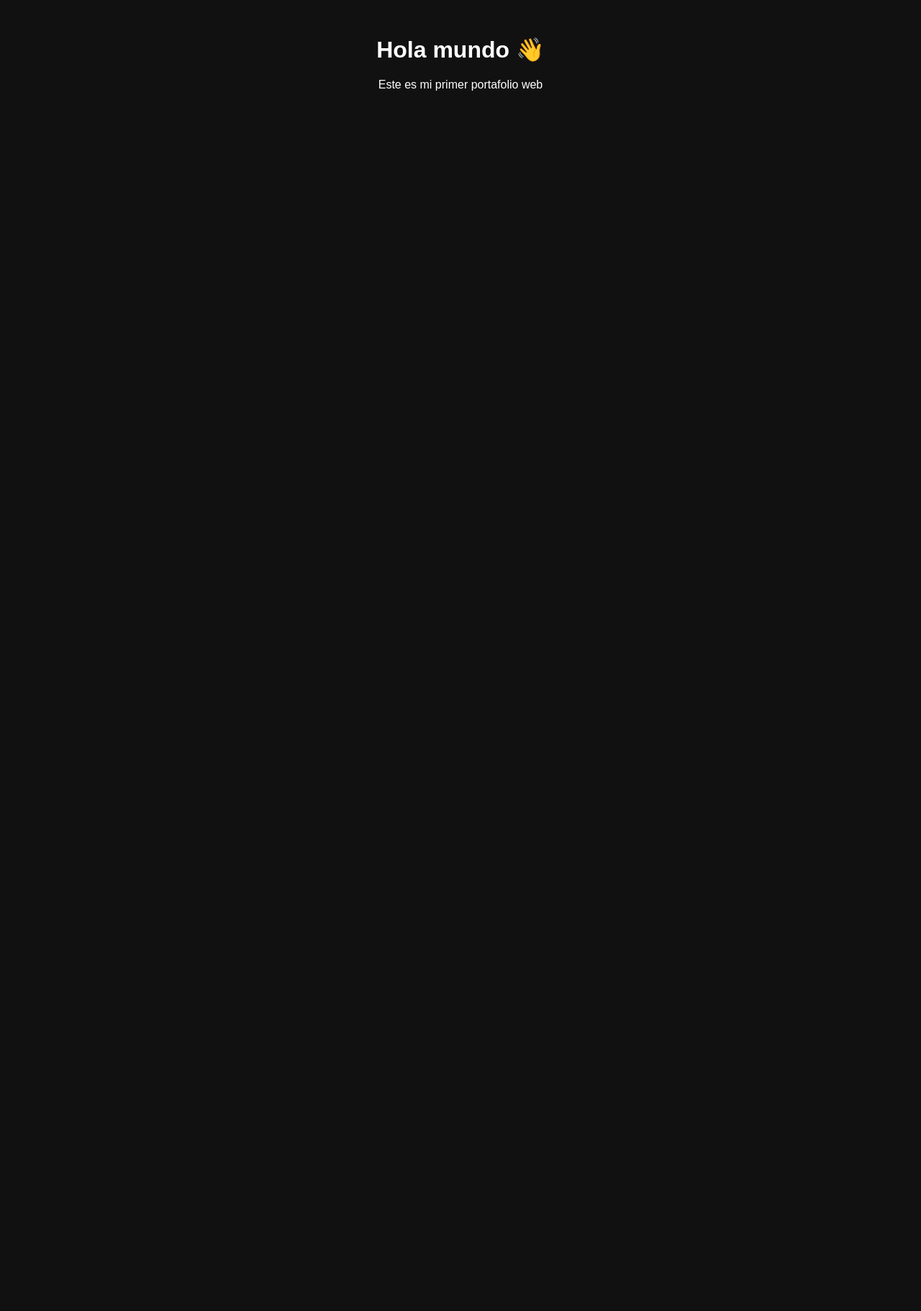
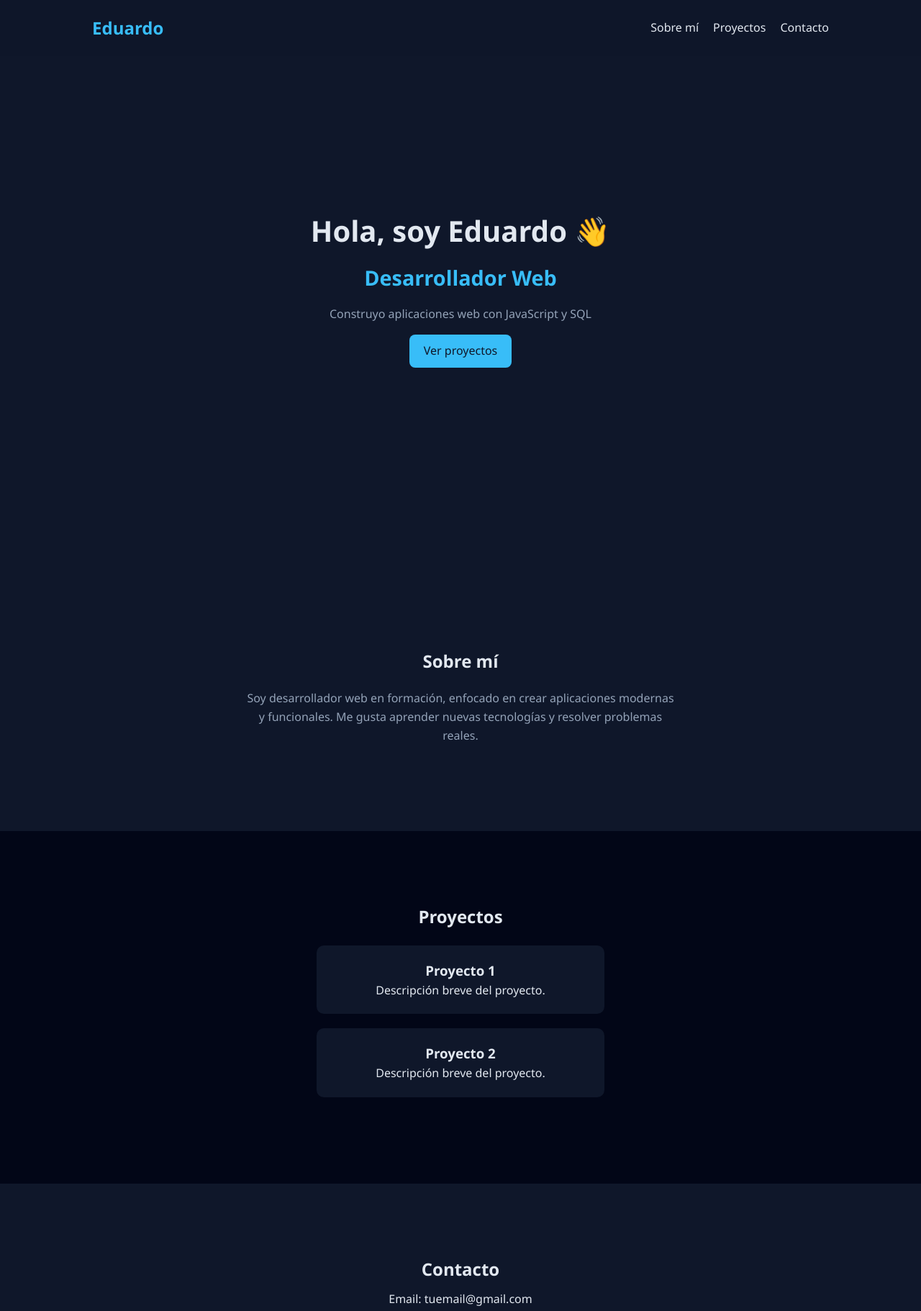
Before and after one commit to Eldelaltillo/Eldelaltillo.github.io, a plain HTML site: page index.html in a window 1280 px wide. Shown: the top 1822 px of the page at 72% size. Before the commit the page ends 800 px from the top, so only its background shows below. Drawn offline with Linux system fonts and the light colour scheme.

Commit message:
Agrego estructura completa del portafolio con CSS y JS

```diff
--- a/index.html
+++ b/index.html
@@ -2,13 +2,69 @@
 <html lang="es">
 <head>
   <meta charset="UTF-8">
-  <title>Mi Portafolio</title>
+  <meta name="viewport" content="width=device-width, initial-scale=1.0">
+  <title>Eduardo | Portafolio</title>
   <link rel="stylesheet" href="style.css">
 </head>
 <body>
 
-  <h1>Hola mundo 👋</h1>
-  <p>Este es mi primer portafolio web</p>
+  <!-- NAVBAR -->
+  <header>
+    <nav class="navbar">
+      <h1 class="logo">Eduardo</h1>
+      <ul class="nav-links">
+        <li><a href="#about">Sobre mí</a></li>
+        <li><a href="#projects">Proyectos</a></li>
+        <li><a href="#contact">Contacto</a></li>
+      </ul>
+    </nav>
+  </header>
+
+  <!-- HERO -->
+  <section class="hero">
+    <div class="hero-content">
+      <h2>Hola, soy Eduardo 👋</h2>
+      <h3>Desarrollador Web</h3>
+      <p>Construyo aplicaciones web con JavaScript y SQL</p>
+      <a href="#projects" class="btn">Ver proyectos</a>
+    </div>
+  </section>
+
+  <!-- SOBRE MI -->
+  <section id="about" class="about">
+    <h2>Sobre mí</h2>
+    <p>
+      Soy desarrollador web en formación, enfocado en crear aplicaciones modernas
+      y funcionales. Me gusta aprender nuevas tecnologías y resolver problemas reales.
+    </p>
+  </section>
+
+  <!-- PROYECTOS -->
+  <section id="projects" class="projects">
+    <h2>Proyectos</h2>
+
+    <div class="project-card">
+      <h3>Proyecto 1</h3>
+      <p>Descripción breve del proyecto.</p>
+    </div>
+
+    <div class="project-card">
+      <h3>Proyecto 2</h3>
+      <p>Descripción breve del proyecto.</p>
+    </div>
+
+  </section>
+
+  <!-- CONTACTO -->
+  <section id="contact" class="contact">
+    <h2>Contacto</h2>
+    <p>Email: tuemail@gmail.com</p>
+  </section>
+
+  <!-- FOOTER -->
+  <footer>
+    <p>© 2026 Eduardo - Todos los derechos reservados</p>
+  </footer>
 
   <script src="script.js"></script>
 </body>
--- a/script.js
+++ b/script.js
@@ -1 +1,50 @@
-console.log("Hola desde JavaScript 🚀");
+// SCROLL SUAVE
+document.querySelectorAll('a[href^="#"]').forEach(anchor => {
+  anchor.addEventListener('click', function (e) {
+    e.preventDefault();
+
+    const target = document.querySelector(this.getAttribute('href'));
+    target.scrollIntoView({
+      behavior: 'smooth'
+    });
+  });
+});
+
+
+// CAMBIAR NAVBAR AL HACER SCROLL
+const header = document.querySelector("header");
+
+window.addEventListener("scroll", () => {
+  if (window.scrollY > 50) {
+    header.style.background = "rgba(2, 6, 23, 0.95)";
+  } else {
+    header.style.background = "rgba(15, 23, 42, 0.9)";
+  }
+});
+
+
+// ANIMACIÓN AL HACER SCROLL
+const sections = document.querySelectorAll("section");
+
+const revealOnScroll = () => {
+  const triggerBottom = window.innerHeight * 0.85;
+
+  sections.forEach(section => {
+    const sectionTop = section.getBoundingClientRect().top;
+
+    if (sectionTop < triggerBottom) {
+      section.style.opacity = "1";
+      section.style.transform = "translateY(0)";
+    }
+  });
+};
+
+// Estado inicial (oculto)
+sections.forEach(section => {
+  section.style.opacity = "0";
+  section.style.transform = "translateY(50px)";
+  section.style.transition = "all 0.6s ease";
+});
+
+window.addEventListener("scroll", revealOnScroll);
+window.addEventListener("load", revealOnScroll);
--- a/style.css
+++ b/style.css
@@ -1,7 +1,177 @@
+/* RESET */
+* {
+  margin: 0;
+  padding: 0;
+  box-sizing: border-box;
+}
+
+/* BODY */
 body {
-  font-family: Arial, sans-serif;
-  background-color: #111;
-  color: white;
+  font-family: 'Segoe UI', Tahoma, Geneva, Verdana, sans-serif;
+  background-color: #0f172a; /* azul oscuro moderno */
+  color: #e2e8f0;
+  line-height: 1.6;
+}
+
+/* NAVBAR */
+header {
+  position: fixed;
+  width: 100%;
+  top: 0;
+  background: rgba(15, 23, 42, 0.9);
+  backdrop-filter: blur(10px);
+}
+
+.navbar {
+  display: flex;
+  justify-content: space-between;
+  align-items: center;
+  padding: 20px 10%;
+}
+
+.logo {
+  font-size: 1.5rem;
+  font-weight: bold;
+  color: #38bdf8;
+}
+
+.nav-links {
+  list-style: none;
+  display: flex;
+  gap: 20px;
+}
+
+.nav-links a {
+  text-decoration: none;
+  color: #e2e8f0;
+  transition: 0.3s;
+}
+
+.nav-links a:hover {
+  color: #38bdf8;
+}
+
+/* HERO */
+.hero {
+  height: 100vh;
+  display: flex;
+  align-items: center;
+  justify-content: center;
   text-align: center;
-  margin-top: 50px;
+  padding: 0 20px;
 }
+
+.hero-content h2 {
+  font-size: 2.5rem;
+}
+
+.hero-content h3 {
+  font-size: 1.8rem;
+  color: #38bdf8;
+  margin: 10px 0;
+}
+
+.hero-content p {
+  margin: 15px 0;
+  color: #94a3b8;
+}
+
+/* BOTÓN */
+.btn {
+  display: inline-block;
+  padding: 10px 20px;
+  background: #38bdf8;
+  color: #0f172a;
+  text-decoration: none;
+  border-radius: 8px;
+  transition: 0.3s;
+}
+
+.btn:hover {
+  background: #0ea5e9;
+}
+
+/* SECCIONES */
+section {
+  padding: 100px 10%;
+  text-align: center;
+}
+
+/* ABOUT */
+.about p {
+  max-width: 600px;
+  margin: 20px auto;
+  color: #94a3b8;
+}
+
+/* PROJECTS */
+.projects {
+  background: #020617;
+}
+
+.project-card {
+  background: #0f172a;
+  margin: 20px auto;
+  padding: 20px;
+  border-radius: 10px;
+  max-width: 400px;
+  transition: 0.3s;
+}
+
+.project-card:hover {
+  transform: translateY(-5px);
+  background: #1e293b;
+}
+
+/* CONTACT */
+.contact p {
+  margin-top: 10px;
+}
+
+/* FOOTER */
+footer {
+  text-align: center;
+  padding: 20px;
+  background: #020617;
+  font-size: 0.9rem;
+  color: #64748b;
+}
+
+/* 📱 RESPONSIVE */
+
+@media (max-width: 768px) {
+
+  /* NAVBAR */
+  .navbar {
+    flex-direction: column;
+    gap: 10px;
+  }
+
+  .nav-links {
+    flex-direction: column;
+    gap: 10px;
+  }
+
+  /* HERO */
+  .hero-content h2 {
+    font-size: 2rem;
+  }
+
+  .hero-content h3 {
+    font-size: 1.4rem;
+  }
+
+  .hero-content p {
+    font-size: 0.95rem;
+  }
+
+  /* SECCIONES */
+  section {
+    padding: 80px 5%;
+  }
+
+  /* PROYECTOS */
+  .project-card {
+    width: 100%;
+  }
+}
```
